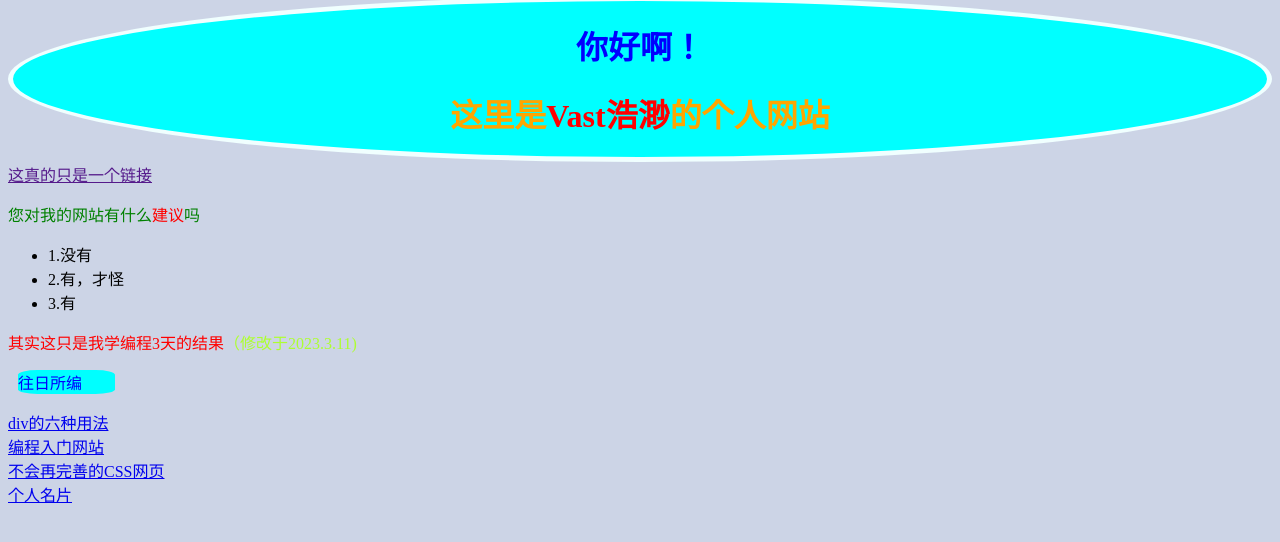
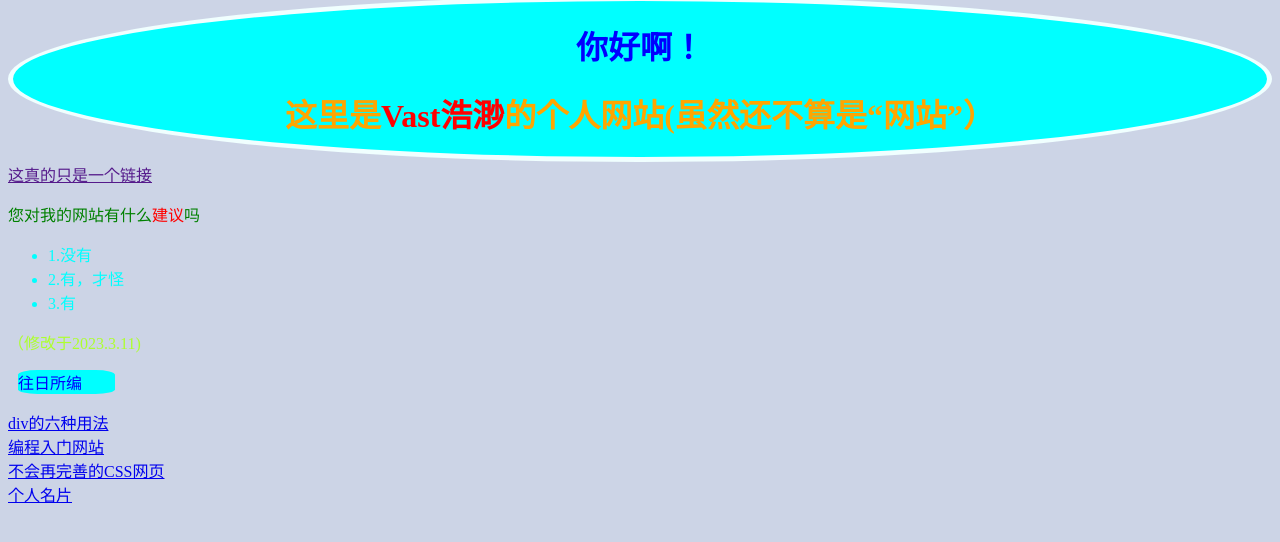
Before and after one commit to Vasthaomiao2022/vast, a plain HTML site: page index.html in a window 1280 px wide. Shown: the part 212-754 px from the top of the page. Drawn offline with Linux system fonts and the light colour scheme.

Commit message:
Update index.html

```diff
--- a/index.html
+++ b/index.html
@@ -36,16 +36,16 @@
     </div>
     <div class="FgasVa">
 <h1 style="color:blue" class="HauyKj">你好啊！</h1>
-<h1 style="color:orange" class="HauyKj">这里是<span style=color:red>Vast浩渺</span>的个人网站<h1>
+<h1 style="color:orange" class="HauyKj">这里是<span style=color:red>Vast浩渺</span>的个人网站(虽然还不算是“网站”）<h1>
     </div>
 <a href="" target="_blank">这真的只是一个链接</a>
 <p style=color:green>您对我的网站有什么<span style=color:red>建议</span>吗</p>
 <ul>
-<li style=color:black>1.没有</li>
-<li style=color:black>2.有，才怪</li>
-<li style=color:black>3.有</li>
+<li style="color: cyan;">1.没有</li>
+<li style="color: cyan;">2.有，才怪</li>
+<li style="color: cyan;">3.有</li>
 </ul>
-<p style=color:red>其实这只是我学编程3天的结果<span style="color:greenyellow;">（修改于2023.3.11)</p></span>
+<p style=color:red><span style="color:greenyellow;">（修改于2023.3.11)</span></p>
 <div class="UnaLja">
     <p style="color:blue">往日所编</p>
 </div>
```
